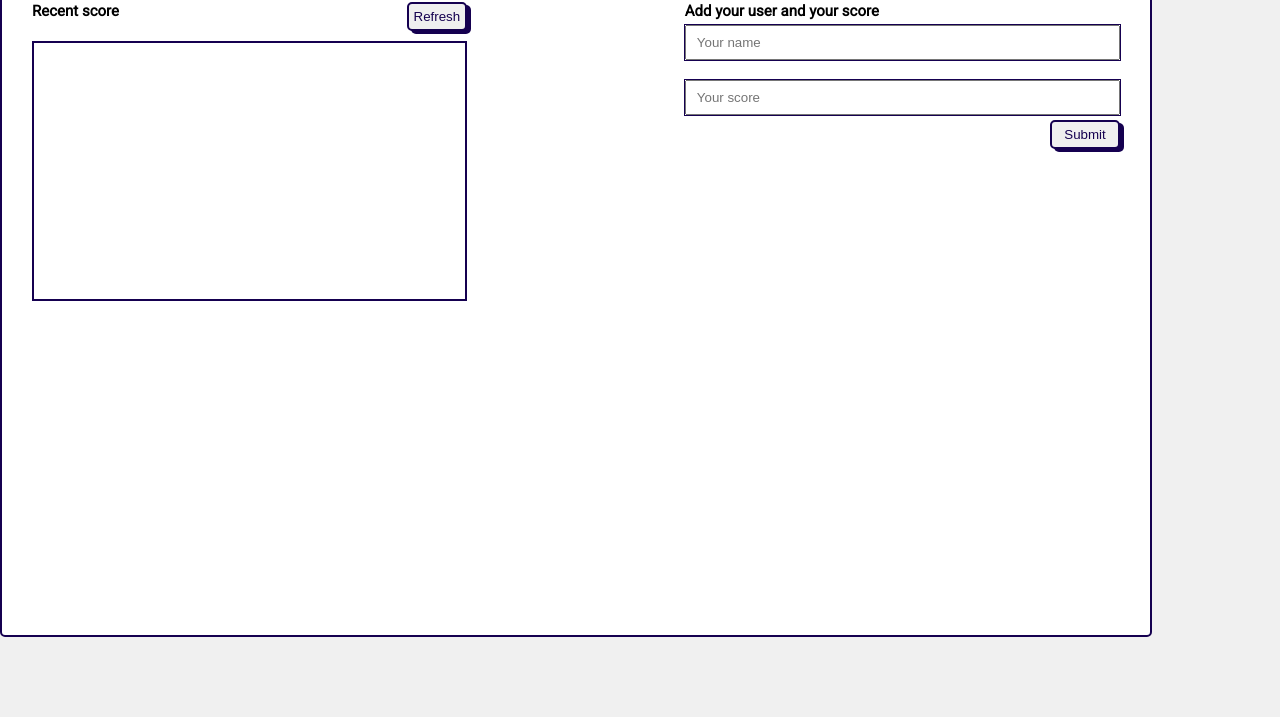
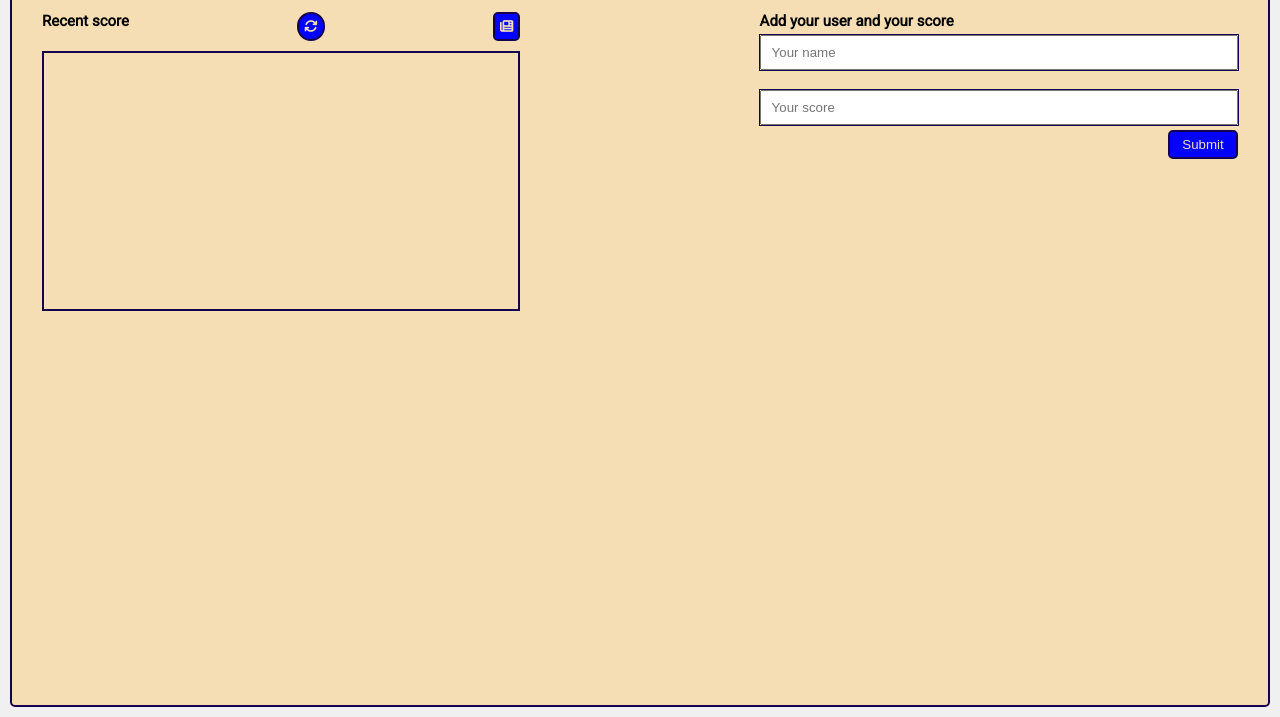
Before and after one commit to M1rn4/leaderboard, a website built with webpack: page src/index.html in a window 1280 px wide. Shown: the part 83-800 px from the top of the page. Built offline with nearby package versions, Linux system fonts and the light colour scheme; no server answers.

Commit message:
modify css

```diff
--- a/src/index.css
+++ b/src/index.css
@@ -16,10 +16,12 @@ body {
 }
 
 main {
+  left: 1rem;
   position: fixed;
-  width: 90%;
-  height: 90%;
-  background-color: #fff;
+  right: 1rem;
+  bottom: 1rem;
+  top: 1rem;
+  background-color: wheat;
   border: 2px solid #150050;
   border-radius: 5px;
   padding: 30px;
@@ -69,8 +71,9 @@ button {
   border-radius: 5px;
   padding: 5px 5px;
   cursor: pointer;
-  color: #150050;
+  color: wheat;
   box-shadow: 4px 3px;
+  background-color: blue;
 }
 
 .square {
@@ -129,5 +132,9 @@ input {
 }
 
 .gray {
-  background-color: gray;
+  background-color: blue;
 }
+.refreshButton {
+  border-radius: 20px;
+  background-color: blue;
+}
--- a/src/index.html
+++ b/src/index.html
@@ -14,7 +14,9 @@
       <div class="scoreView">
         <ul>
           <li><h2>Recent score</h2></li>
-          <li><button class="refreshButton">Refresh</button></li>
+          <li><button class="refreshButton"><i class="fa-solid fa-arrows-rotate"></i></button></li>
+          <li><button class="newGame"><i class="fa-solid fa-newspaper"></i></button></li>
+
         </ul>
         <div class="square"></div>
       </div>
--- a/src/index.js
+++ b/src/index.js
@@ -1,11 +1,13 @@
 import './index.css';
 import getData from './modules/getData.js';
 import newLead from './modules/newLead.js';
+import newId from './modules/newId';
 
 const refreshBtn = document.querySelector('.refreshButton');
 const submitBtn = document.querySelector('.btn-submit-score');
 const userInput = document.getElementById('user');
 const scoreInput = document.getElementById('score');
+const newGameBtn = document.querySelector('.newGame');
 
 refreshBtn.addEventListener('click', () => {
   getData();
@@ -17,4 +19,10 @@ submitBtn.addEventListener('click', async (e) => {
   userInput.value = '';
   scoreInput.value = '';
 });
+newGameBtn.addEventListener('click', async(e) => {
+  e.preventDefault();
+  const generateId = await newId();
+  console.log(generateId);
+
+})
 getData();
```
